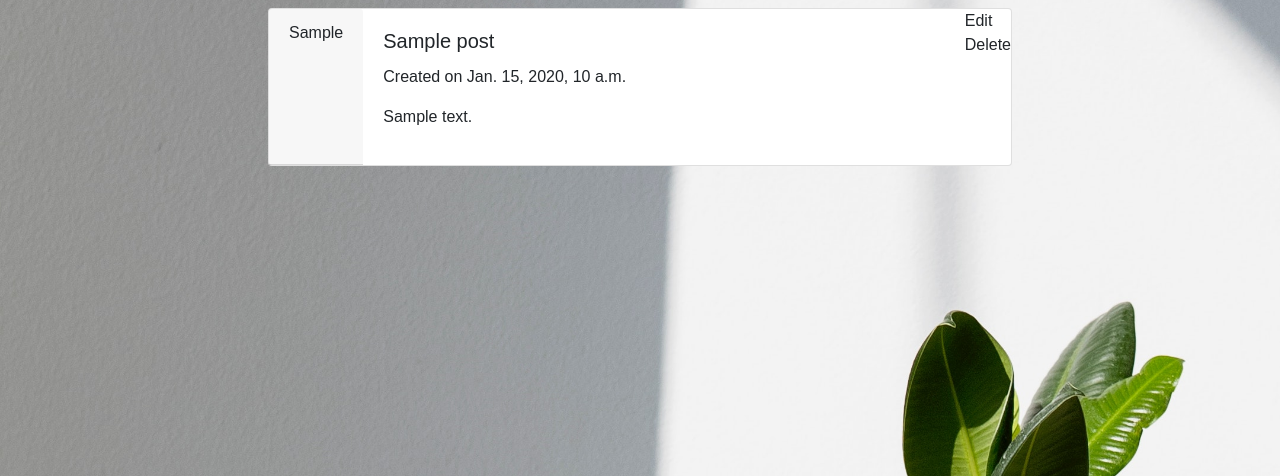
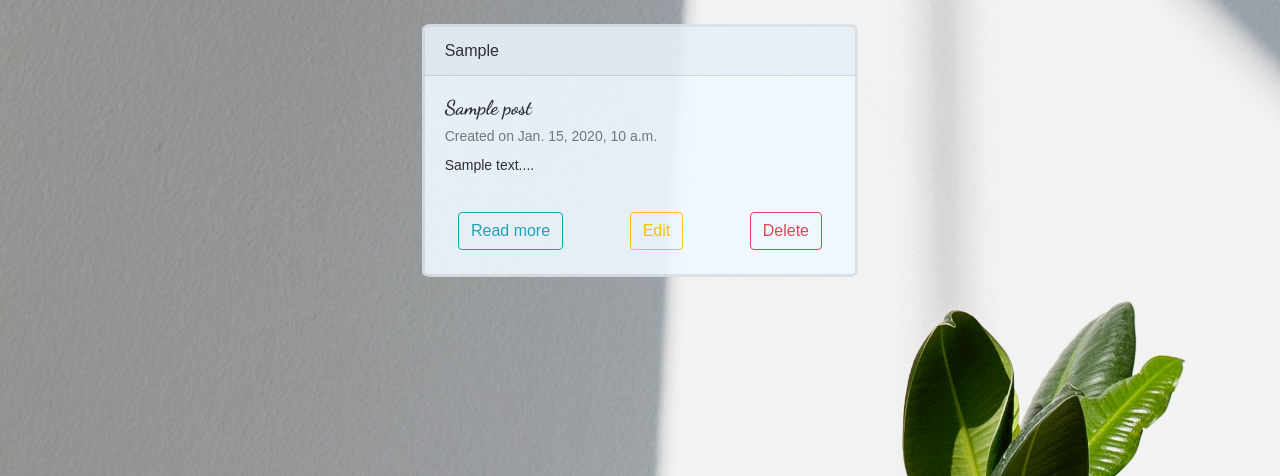
Before and after one commit to KlaudiaBC/FST-Project-Empire-of-Thoughts, a Django app: page /mypage/ in a window 1280 px wide. Shown: the part 72-548 px from the top of the page. Run offline with Django 3.2, Linux system fonts and the light colour scheme; a user stored in the database is signed in; data comes from the database, SQL or seed files in the repository; tables that the repository leaves empty hold one stand-in row (values such as "Sample post"); some libraries are stand-ins or nearby versions.

Commit message:
Fix styling, add buttons to navigate through the pages

```diff
--- a/blog/templates/categories_list.html
+++ b/blog/templates/categories_list.html
@@ -9,8 +9,11 @@
     <my-3>
       {% for item in cat_menu_list %}
       <a class="dropdown-item center" href="{% url 'category' item %}">{{ item }}</a>
-      <hr/>
+      <hr />
       {% endfor %}
+      <div class="center">
+        <button class="btn btn-info"><a href="{% url 'home' %}">Back</a></button>
+      </div>
   </div>
 </div>
 
--- a/blog/templates/mypage.html
+++ b/blog/templates/mypage.html
@@ -5,26 +5,29 @@
 
 {% for post in post_list %}
 {% if user.id == post.author.id %}
-<div class="container">
-  <div class="row center">
   <!-- Blog Entries Column -->
-    <div class="col-lg-8 col-md-10 center p-2">
-      <div class="card card-post">
-        <div class="card-header">{{ post.category }}</div>
+<div class="row center mt-3">
+  <div class="container-light col-lg-4 col-md-10">
+    <div class="card-post">
+      <div class="card-header">
+        <a href="{% url 'category' post.category %}">{{ post.category }}</a></div>
       <div class="card-body">
-          <h5 class="card-title">{{ post.title }}</h5>
-          <p>Created on {{ post.created_on }}</p>
-          <p>{{ post.body|slice:":200"}}</p>
+        <h5 class="card-title logo">{{ post.title }}</h5>
+        <small>
+          <p class="card-subtitle mb-2 text-muted">Created on {{ post.created_on }}</p>
+          <p>{{ post.body|safe|slice:":100" }}...</p>
+        </small>
       </div>
-        <div>
-          <a href="{% url 'update_post' post.pk %}">Edit</a>
-          <br />
-          <a href="{% url 'delete_post' post.pk %}">Delete</a>
+      <div class="d-flex justify-content-around">
+        <button class="btn btn-outline-info"><a href="{% url 'post_view' post.pk %}">Read more</a></button>
+        <button class="btn btn-outline-warning"><a href="{% url 'update_post' post.pk %}">Edit</a></button>
+        <button class="btn btn-outline-danger"><a href="{% url 'delete_post' post.pk %}">Delete</a></button>
       </div>
-      </div>
+      <br/>
     </div>
   </div>
 </div>
 {% endif %}
 {% endfor %}
+<br /><br /><br />
 {% endblock %}
--- a/blog/templates/post_view.html
+++ b/blog/templates/post_view.html
@@ -7,6 +7,8 @@
   <div class="container-light col-12 col-md-8 p-3">
     <div>
       <h1 class="post-title logo">{{ post.title }}</h1>
+    </div>
+    <div>
       <p class="post-subtitle">
         Author: {{ post.author }} | Created on: {{ post.created_on }}
       </p>
@@ -66,9 +68,9 @@
     </div>
     <br />
     <div>
-      <button class="btn btn-light"><a href="{% url 'home' %}">Back</a></button>
+      <button class="btn btn-outline-info"><a href="{% url 'home' %}">Back</a></button>
     </div>
-
+    <br />
   </div>
 </div>
 
--- a/static/css/style.css
+++ b/static/css/style.css
@@ -82,6 +82,10 @@ a, a:hover, a:focus, a:active {
 .like-btn {
     background-color: transparent;
     border: none;
+}
+
+.btn-home {
+    float: right;
 }
 
 
```
Also changed, not shown: blog/templates/add_post.html (+2 -5 lines), blog/templates/categories.html (+18 -8 lines), blog/templates/index.html (+5 -9 lines), blog/templates/update_post.html (+4 -4 lines). Lines whose indentation alone changed are shown as unchanged.
